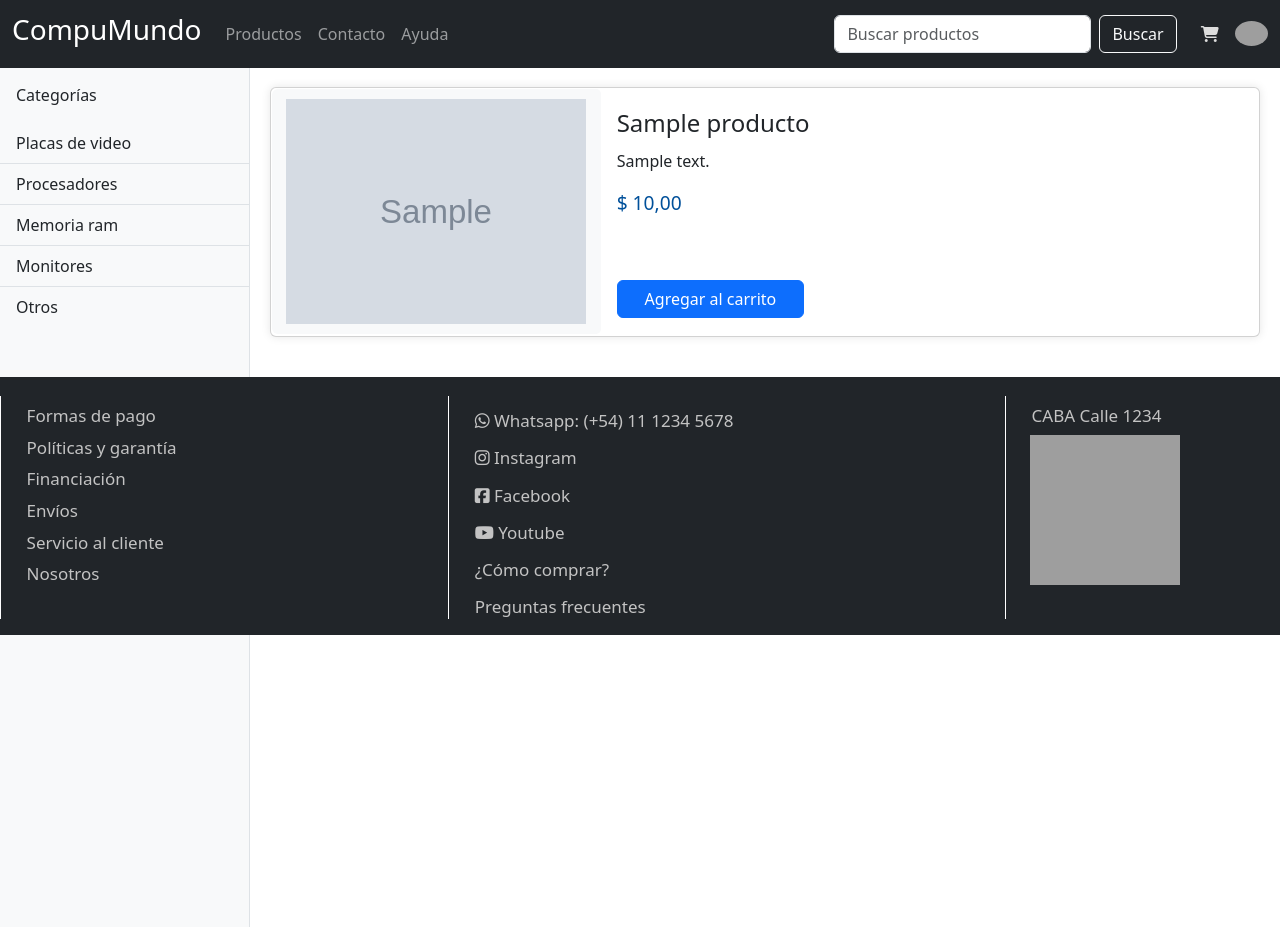
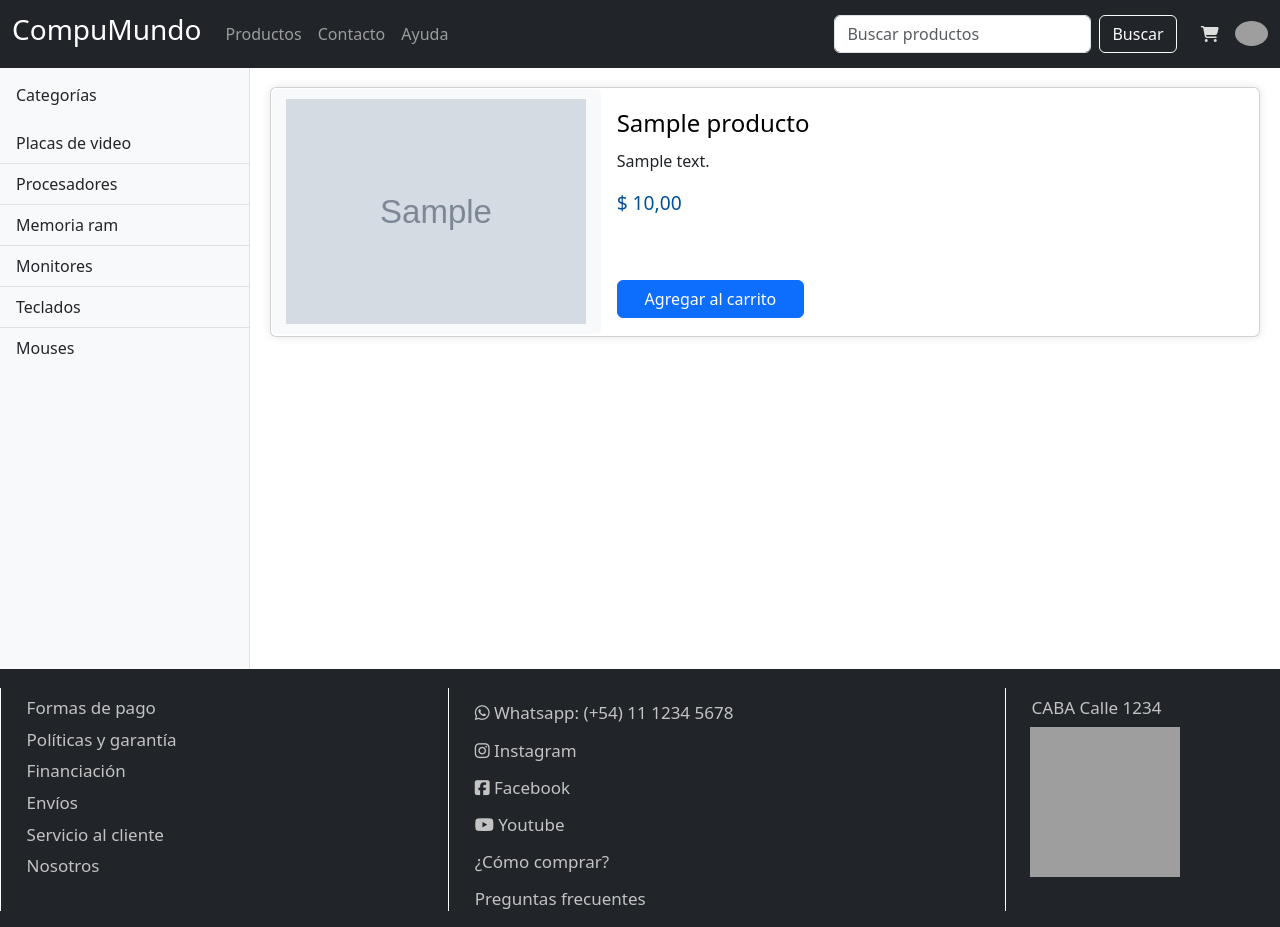
Before and after one commit to Marcos-Equi/compumundo, a Flask app: page /producto in a window 1280 px wide. Run offline with Flask 3, Linux system fonts and the light colour scheme; tables that the repository leaves empty hold one stand-in row (values such as "Sample post"); grey boxes marked "Sample" are stand-in pictures; grey boxes are pictures that could not be loaded.

Commit message:
Agrego filtrado de productos por tipo

```diff
--- a/frontend/static/css/products.css
+++ b/frontend/static/css/products.css
@@ -20,13 +20,14 @@
     padding: 10px;
 }
 
-.card-title {
+.titulo_prod {
     text-decoration: none;
+    width: auto;
     color: black;
     font-size: 1.5rem;
     transition: 0.2s;
 }
-.card-title:hover {
+.titulo_prod:hover {
     color: rgb(25, 98, 4);
     transition: 0.1s;
 }
--- a/frontend/static/js/products.js
+++ b/frontend/static/js/products.js
@@ -1,6 +1,7 @@
 
 function printProducts(products) {
     let container = document.querySelector('.product-container');
+    container.innerHTML = '';
     for (const prod of products) {
         let precio = parseFloat(prod.precio).toLocaleString("es-ES", {
             minimumFractionDigits: 2,
@@ -15,7 +16,9 @@
                                 alt=${prod.imagen}>
                         </div>
                         <div class="col-md-8 card-body d-flex flex-column">
-                            <a href='/producto?id=${prod.id}' class="card-title">${prod.nombre}</a>
+                            <div class="card-title">
+                                <a href='/producto?id=${prod.id}' class="titulo_prod">${prod.nombre}</a>
+                            </div>
                             <p class="card-text">${prod.descripcion}</p>
                             <span class="precio_prod">$ ${precio}</span>
                             <a href="#" class="btn btn-primary mt-auto" id="agregar_car">Agregar al carrito</a>
@@ -63,3 +66,20 @@
             });
     }
 });
+
+function filtrarProductos(tipo) {
+    fetch(`/api/productos/tipo/${tipo}`)
+        .then(response => response.json())
+        .then(data => {
+            if (data.error) {
+                let container = document.querySelector('.product-container');
+                container.innerHTML = `<h3>No hay mas productos de ese tipo :(</h3>`;
+            } else {
+                var products = data.productos
+                printProducts(products);
+            }
+        })
+        .catch(error => {
+            console.error('Error:', error);
+        });
+}
--- a/frontend/templates/products.html
+++ b/frontend/templates/products.html
@@ -15,7 +15,7 @@
 
 <body>
     <div class="page-container">
-        <!-- Navbar -->
+        <div class="content-wrap">
             <header class="navbar navbar-expand-lg navbar-dark bg-dark fixed-top">
                 <!-- Container wrapper -->
                 <div class="container-fluid justify-content-between">
@@ -47,8 +47,8 @@
 
                         <!-- Centered Search Form -->
                         <form class="d-flex search-form me-4" role="search">
-                        <input class="form-control me-2" id="search-input" type="text" placeholder="Buscar productos"
-                            aria-label="Buscar">
+                            <input class="form-control me-2" id="search-input" type="text"
+                                placeholder="Buscar productos" aria-label="Buscar">
                             <button class="btn btn-outline-light" id="search-button" type="submit">Buscar</button>
                         </form>
 
@@ -64,8 +64,8 @@
                         <!-- Avatar -->
                         <a class=" d-flex align-items-center" href="#" id="navbarDropdownMenuAvatar" role="button"
                             aria-expanded="false">
-                        <img src="https://mdbcdn.b-cdn.net/img/new/avatars/2.webp" class="rounded-circle" height="25"
-                            alt="Black and White Portrait of a Man" loading="lazy" />
+                            <img src="https://mdbcdn.b-cdn.net/img/new/avatars/2.webp" class="rounded-circle"
+                                height="25" alt="Black and White Portrait of a Man" loading="lazy" />
                         </a>
                     </div>
                     <!-- Right elements -->
@@ -78,11 +78,18 @@
                     <div class="bg-light border-end vh-100 productos-body" id="sidebar-wrapper">
                         <div class="sidebar-heading p-3">Categorías</div>
                         <div class="list-group list-group-flush">
-                        <a href="#" class="list-group-item list-group-item-action bg-light">Placas de video</a>
-                        <a href="#" class="list-group-item list-group-item-action bg-light">Procesadores</a>
-                        <a href="#" class="list-group-item list-group-item-action bg-light">Memoria ram</a>
-                        <a href="#" class="list-group-item list-group-item-action bg-light">Monitores</a>
-                        <a href="#" class="list-group-item list-group-item-action bg-light">Otros</a>
+                            <a href="#" class="list-group-item list-group-item-action bg-light"
+                                onclick="filtrarProductos('Placa de video')">Placas de video</a>
+                            <a href="#" class="list-group-item list-group-item-action bg-light"
+                                onclick="filtrarProductos('Procesador')">Procesadores</a>
+                            <a href="#" class="list-group-item list-group-item-action bg-light"
+                                onclick="filtrarProductos('Memoria ram')">Memoria ram</a>
+                            <a href="#" class="list-group-item list-group-item-action bg-light"
+                                onclick="filtrarProductos('Monitor')">Monitores</a>
+                            <a href="#" class="list-group-item list-group-item-action bg-light"
+                                onclick="filtrarProductos('Teclado')">Teclados</a>
+                            <a href="#" class="list-group-item list-group-item-action bg-light"
+                                onclick="filtrarProductos('Mouse')">Mouses</a>
                         </div>
                     </div>
 
@@ -90,6 +97,7 @@
                     <div id="content-wrapper" class="flex-grow-1 productos-body">
                         <div class="product-container">
                             <div class="row">
+                            </div>
                         </div>
                     </div>
                 </div>
```
Lines whose indentation alone changed are shown as unchanged.
